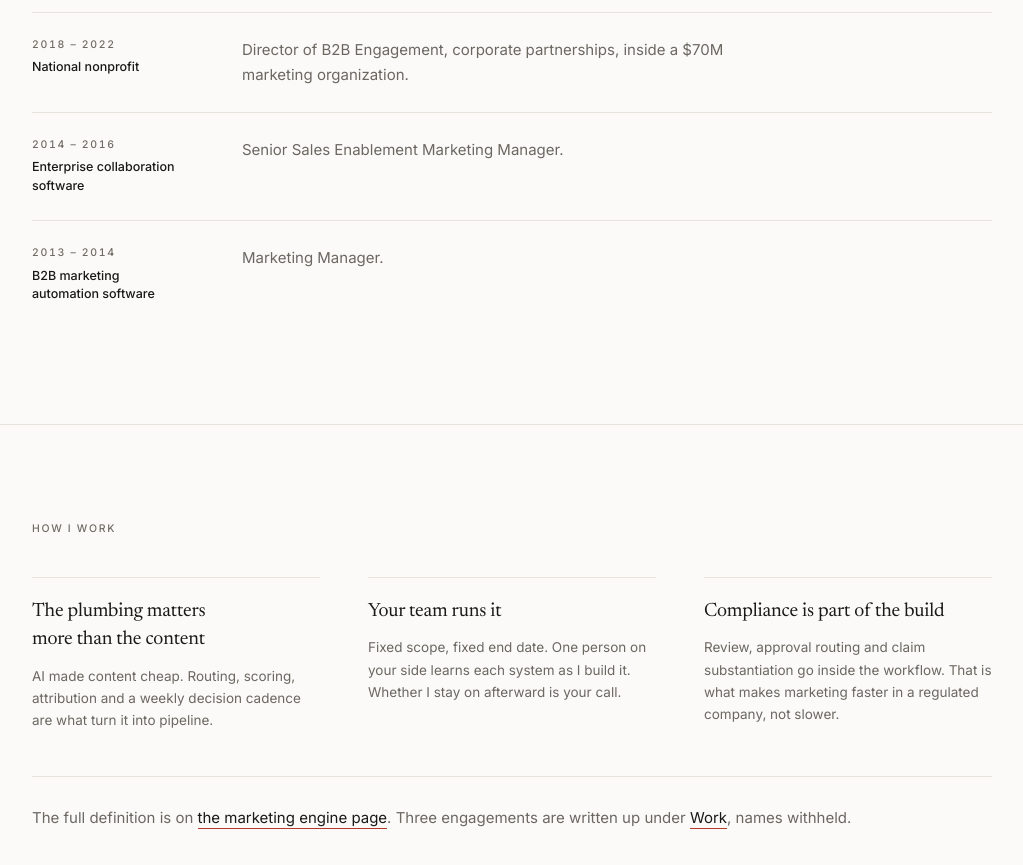
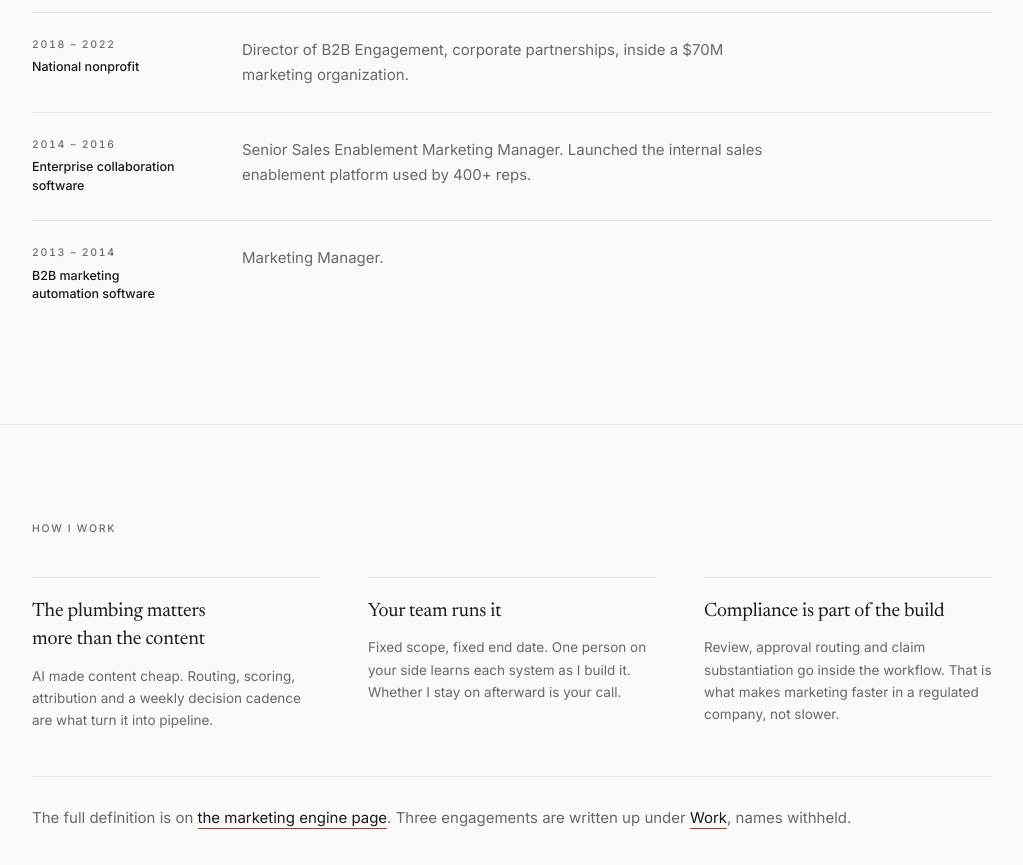
Before and after one commit to neelythomson/neelythomson-site, a Next.js app: page /about in a window 1280 px wide. Shown: the part 1200-2065 px from the top of the page, without its empty margins (128-1151 px from the left). Built offline with nearby package versions, Linux system fonts and the light colour scheme; no server answers.

Commit message:
About: note the 400+ rep enablement platform

```diff
--- a/src/app/about/page.tsx
+++ b/src/app/about/page.tsx
@@ -54,7 +54,7 @@ const track = [
   {
     k: "2014 – 2016",
     v: "Enterprise collaboration software",
-    r: "Senior Sales Enablement Marketing Manager.",
+    r: "Senior Sales Enablement Marketing Manager. Launched the internal sales enablement platform used by 400+ reps.",
   },
   {
     k: "2013 – 2014",
```
